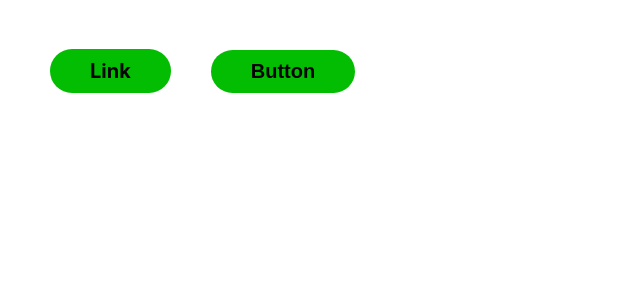
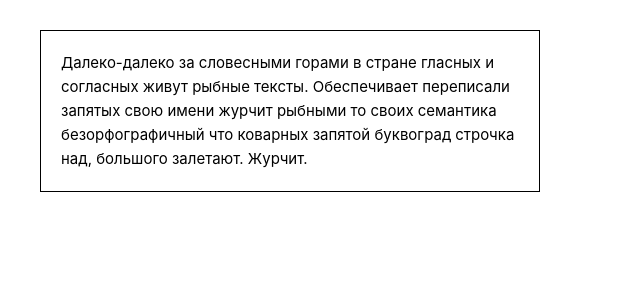
Before and after one commit to aanddi/vue3_exercises, a Vue app in the folder vue3/: page / in a window 1280 px wide. Shown: the top 300 px of the page, without its empty margins (0-640 px from the left). Built offline with nearby package versions, Linux system fonts and the light colour scheme.

Commit message:
Показ по условию в Vue

```diff
--- a/vue3/src/App.vue
+++ b/vue3/src/App.vue
@@ -3,6 +3,7 @@ export default {
   name: 'App',
   data() {
     return {
+      visible: true,
     }
   },
 
@@ -10,16 +11,21 @@ export default {
 
   },
   methods: {
-    btn: function () {
-      alert("Hello world!");
-    }
+
   }
 }
 </script>
 
 <template>
-<a class="link" href="https://code.mu/ru/javascript/framework/vue/book/prime/basis/events-modifiers/" onclick="event.preventDefault()">Link</a>
-<button class="link" @click.once="btn">Button</button>
+
+<p class="box" v-if="visible">
+  Далеко-далеко за словесными горами в стране гласных и согласных живут рыбные тексты. Обеспечивает переписали запятых свою имени журчит рыбными то своих семантика безорфографичный что коварных запятой буквоград строчка над, большого залетают. Журчит.
+</p>
+
+<p class="box" v-if="!visible">
+  Далеко-далеко за словесными горами в стране гласных и согласных живут рыбные тексты. Обеспечивает переписали запятых свою имени журчит рыбными то своих семантика безорфографичный что коварных запятой буквоград строчка над, большого залетают. Журчит.
+</p>
+
 </template>
 
 <style>
@@ -43,4 +49,12 @@ body {
   background-color: #b60046;
   color: #0e0101;
 }
+
+.box {
+  width: 500px;
+  padding: 20px;
+  border: 1px solid #000;
+  margin: 10px;
+
+}
 </style>
```
